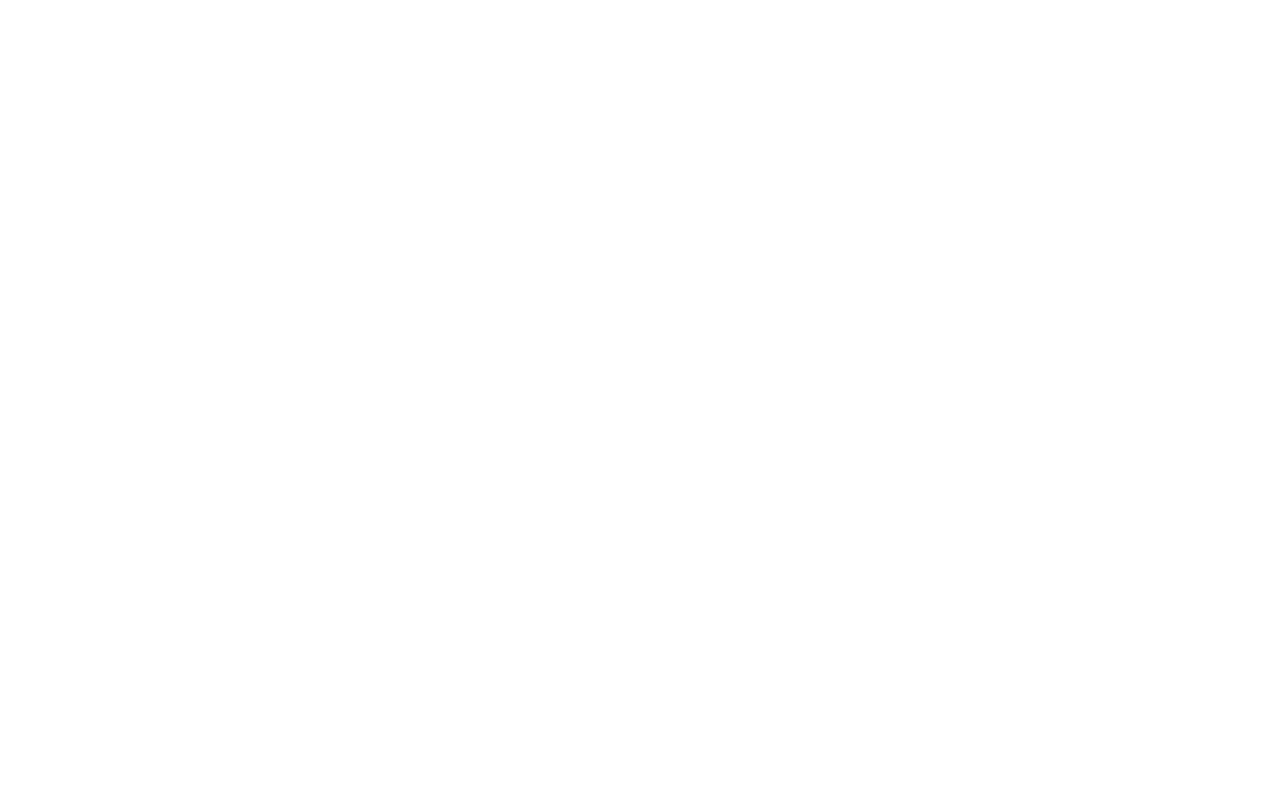
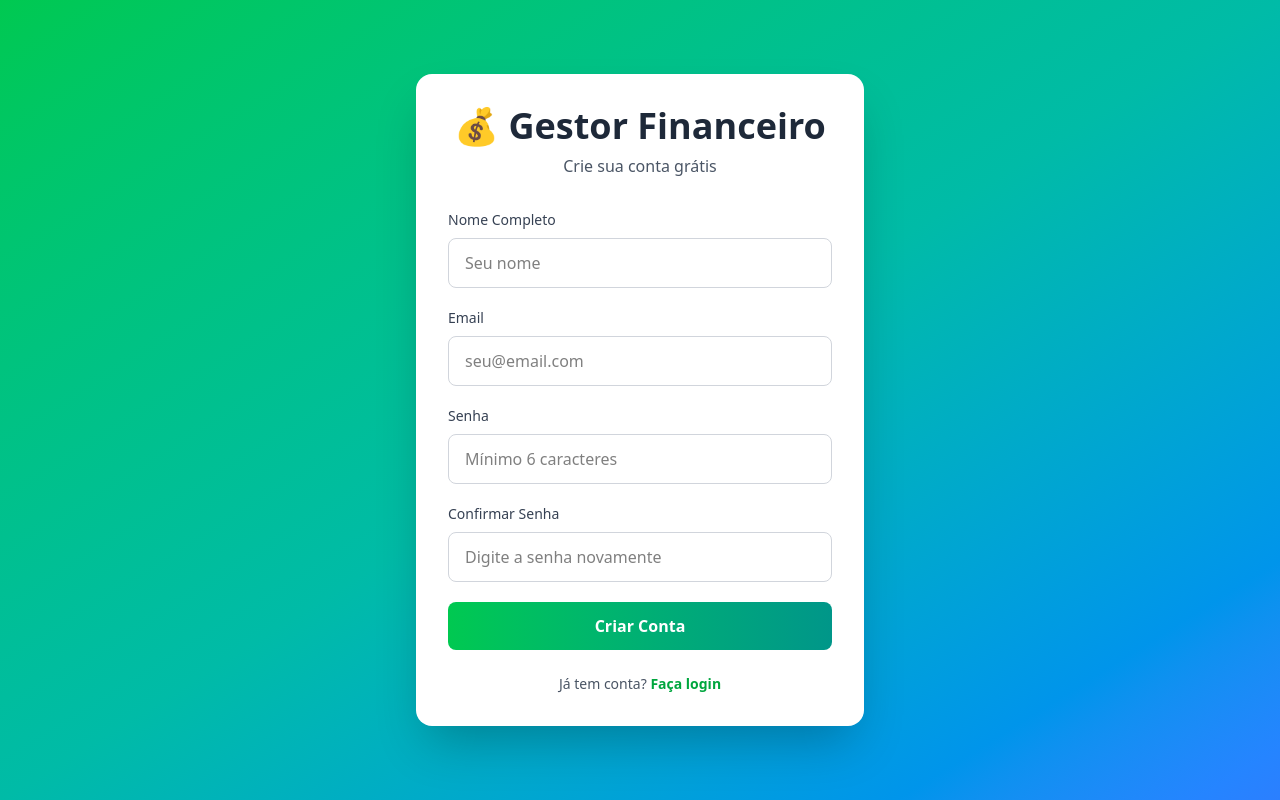
Before and after one commit to allancsilva-dev/gestor-financeiro, a React app in the folder frontend/: page /register in a window 1280 px wide. Before the commit this address had no page. Built offline with nearby package versions, Linux system fonts and the light colour scheme; the HTML template or start-up script is replaced by a standard one.

Commit message:
Adiciona pagina de cadastro de usuario

```diff
--- a/frontend/src/App.tsx
+++ b/frontend/src/App.tsx
@@ -3,6 +3,7 @@
 import { AuthProvider, useAuth } from './context/AuthContext';
 import Login from './pages/Login';
 import Dashboard from './pages/Dashboard';
+import Register from './pages/Register';
 
 function PrivateRoute({ children }: { children: React.ReactNode }) {
   const { isAuthenticated } = useAuth();
@@ -12,6 +13,7 @@
 function AppRoutes() {
   return (
     <Routes>
+      <Route path="/register" element={<Register />} />
       <Route path="/login" element={<Login />} />
       <Route
         path="/dashboard"
--- /dev/null
+++ b/frontend/src/pages/Register.tsx
@@ -0,0 +1,131 @@
+import { useState, FormEvent } from 'react';
+import { useNavigate } from 'react-router-dom';
+import { authService } from '../services/authService';
+import toast from 'react-hot-toast';
+
+export default function Register() {
+  const [nome, setNome] = useState('');
+  const [email, setEmail] = useState('');
+  const [senha, setSenha] = useState('');
+  const [confirmarSenha, setConfirmarSenha] = useState('');
+  const [loading, setLoading] = useState(false);
+  const navigate = useNavigate();
+
+  const handleSubmit = async (e: FormEvent) => {
+    e.preventDefault();
+
+    // Validações
+    if (senha !== confirmarSenha) {
+      toast.error('As senhas não coincidem!');
+      return;
+    }
+
+    if (senha.length < 6) {
+      toast.error('A senha deve ter no mínimo 6 caracteres!');
+      return;
+    }
+
+    setLoading(true);
+
+    try {
+      await authService.register({ nome, email, senha });
+      toast.success('Cadastro realizado com sucesso! Faça login.');
+      navigate('/login');
+    } catch (error: any) {
+      const message = error.response?.data?.message || 'Erro ao cadastrar';
+      toast.error(message);
+    } finally {
+      setLoading(false);
+    }
+  };
+
+  return (
+    <div className="min-h-screen bg-gradient-to-br from-green-500 via-teal-500 to-blue-500 flex items-center justify-center p-4">
+      <div className="bg-white rounded-2xl shadow-2xl w-full max-w-md p-8">
+        <div className="text-center mb-8">
+          <h1 className="text-4xl font-bold text-gray-800 mb-2">
+            💰 Gestor Financeiro
+          </h1>
+          <p className="text-gray-600">Crie sua conta grátis</p>
+        </div>
+
+        <form onSubmit={handleSubmit} className="space-y-5">
+          <div>
+            <label htmlFor="nome" className="block text-sm font-medium text-gray-700 mb-2">
+              Nome Completo
+            </label>
+            <input
+              id="nome"
+              type="text"
+              value={nome}
+              onChange={(e) => setNome(e.target.value)}
+              required
+              className="w-full px-4 py-3 border border-gray-300 rounded-lg focus:ring-2 focus:ring-green-500 focus:border-transparent outline-none transition"
+              placeholder="Seu nome"
+            />
+          </div>
+
+          <div>
+            <label htmlFor="email" className="block text-sm font-medium text-gray-700 mb-2">
+              Email
+            </label>
+            <input
+              id="email"
+              type="email"
+              value={email}
+              onChange={(e) => setEmail(e.target.value)}
+              required
+              className="w-full px-4 py-3 border border-gray-300 rounded-lg focus:ring-2 focus:ring-green-500 focus:border-transparent outline-none transition"
+              placeholder="seu@email.com"
+            />
+          </div>
+
+          <div>
+            <label htmlFor="senha" className="block text-sm font-medium text-gray-700 mb-2">
+              Senha
+            </label>
+            <input
+              id="senha"
+              type="password"
+              value={senha}
+              onChange={(e) => setSenha(e.target.value)}
+              required
+              className="w-full px-4 py-3 border border-gray-300 rounded-lg focus:ring-2 focus:ring-green-500 focus:border-transparent outline-none transition"
+              placeholder="Mínimo 6 caracteres"
+            />
+          </div>
+
+          <div>
+            <label htmlFor="confirmarSenha" className="block text-sm font-medium text-gray-700 mb-2">
+              Confirmar Senha
+            </label>
+            <input
+              id="confirmarSenha"
+              type="password"
+              value={confirmarSenha}
+              onChange={(e) => setConfirmarSenha(e.target.value)}
+              required
+              className="w-full px-4 py-3 border border-gray-300 rounded-lg focus:ring-2 focus:ring-green-500 focus:border-transparent outline-none transition"
+              placeholder="Digite a senha novamente"
+            />
+          </div>
+
+          <button
+            type="submit"
+            disabled={loading}
+            className="w-full bg-gradient-to-r from-green-500 to-teal-600 text-white font-semibold py-3 rounded-lg hover:from-green-600 hover:to-teal-700 transition-all disabled:opacity-50 disabled:cursor-not-allowed"
+          >
+            {loading ? 'Cadastrando...' : 'Criar Conta'}
+          </button>
+        </form>
+
+        <div className="mt-6 text-center text-sm text-gray-600">
+          Já tem conta?{' '}
+          <a href="/login" className="text-green-600 hover:text-green-700 font-semibold">
+            Faça login
+          </a>
+        </div>
+      </div>
+    </div>
+  );
+}
```
